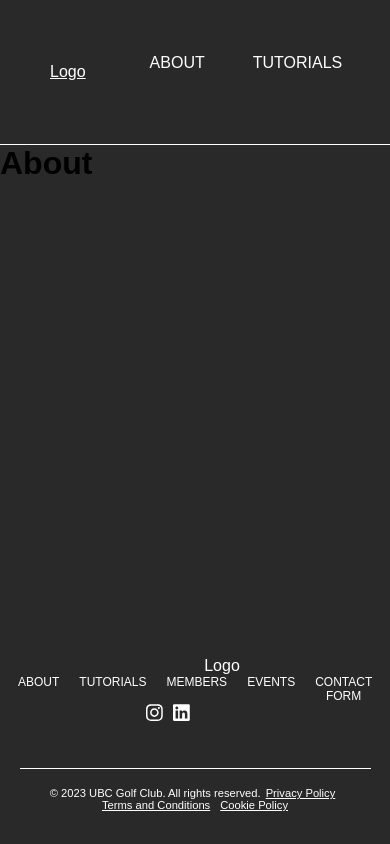
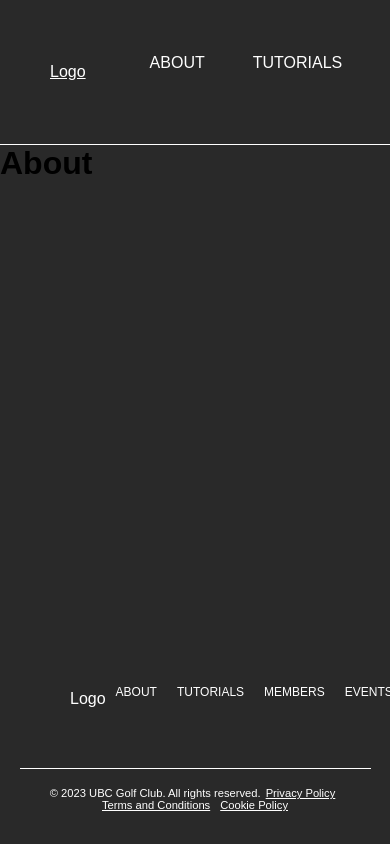
Before and after one commit to lucasdelvillar/ubc-golf, a React (Create React App) app: page /about in a window 390 px wide. Shown: the top 844 px of the page. Built offline with nearby package versions, Linux system fonts and the light colour scheme.

Commit message:
fixed merge conflics

```diff
--- a/src/components/footer/footer.css
+++ b/src/components/footer/footer.css
@@ -80,19 +80,3 @@
     color: white;
     margin: 0 5px;
 }
-
-@media (max-width: 767px) {
-    .footer-container,
-    .footer-social {
-        flex-direction: column;
-        text-align: center;
-    }
-
-    .footer-nav {
-        justify-content: center;
-    }
-
-    .footer-social .svg-inline--fa {
-        font-size: 1.2rem;
-    }
-}
```
Also changed, not shown: src/pages/about.css (added, +13 -0 lines).
